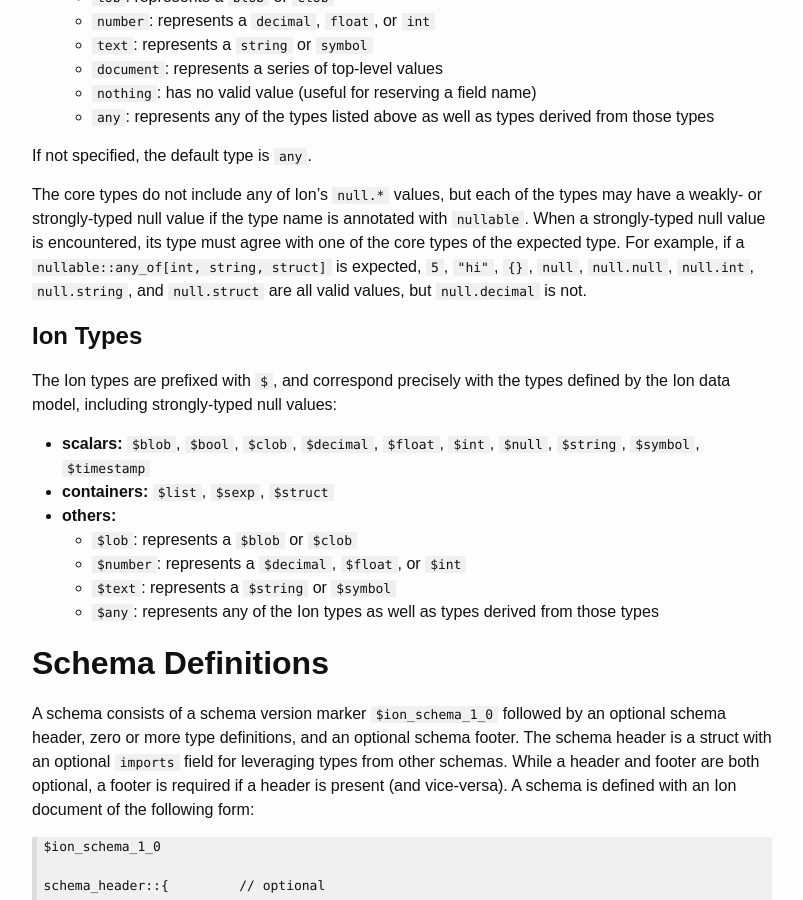
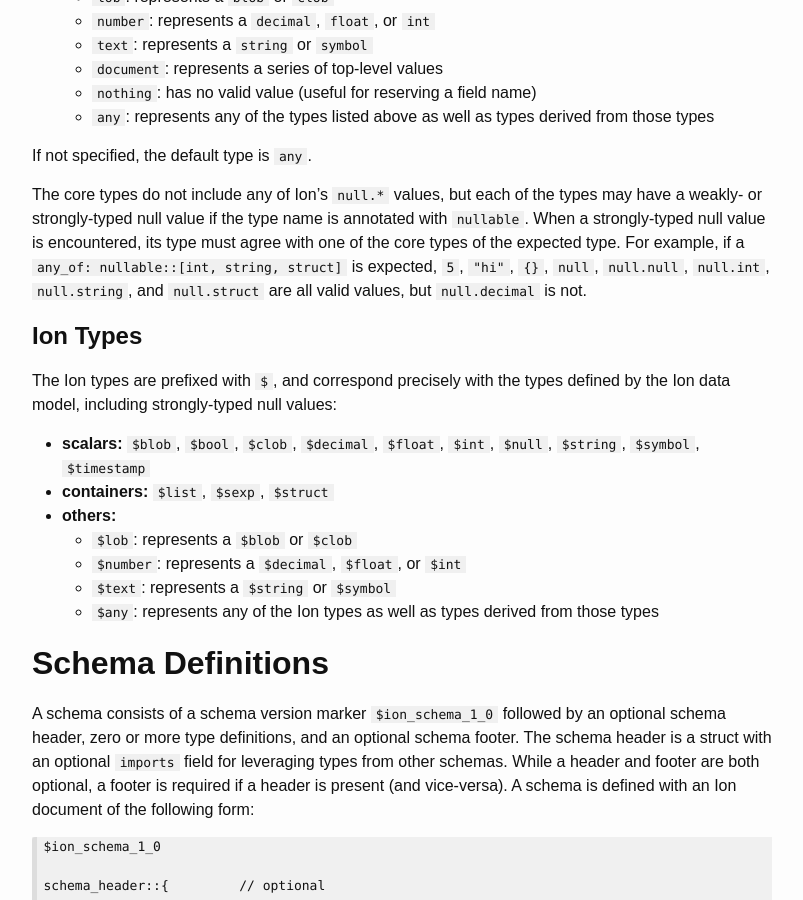
Before and after one commit to amazon-ion/ion-schema, a Jekyll site: the page built from docs/spec.md, in a window 1280 px wide and 900 px high, scrolled down 1985 px. Shown: the whole window, without its empty margins (238-1041 px from the left). Built offline with Jekyll 4.4.1, drawn with Linux system fonts in a browser that asks for light colours.

Commit message:
Fixes a code snippet typo

```diff
--- a/docs/spec.md
+++ b/docs/spec.md
@@ -100,7 +100,7 @@ The core types do not include any of Ion's `null.*` values, but each of the
 types may have a weakly- or strongly-typed null value if the type name
 is annotated with `nullable`. When a strongly-typed null value is
 encountered, its type must agree with one of the core types of the
-expected type. For example, if a `nullable::any_of[int, string,
+expected type. For example, if a `any_of: nullable::[int, string,
 struct]` is expected, `5`, `"hi"`, `{}`, `null`, `null.null`, `null.int`,
 `null.string`, and `null.struct` are all valid values, but `null.decimal` is
 not.
```
